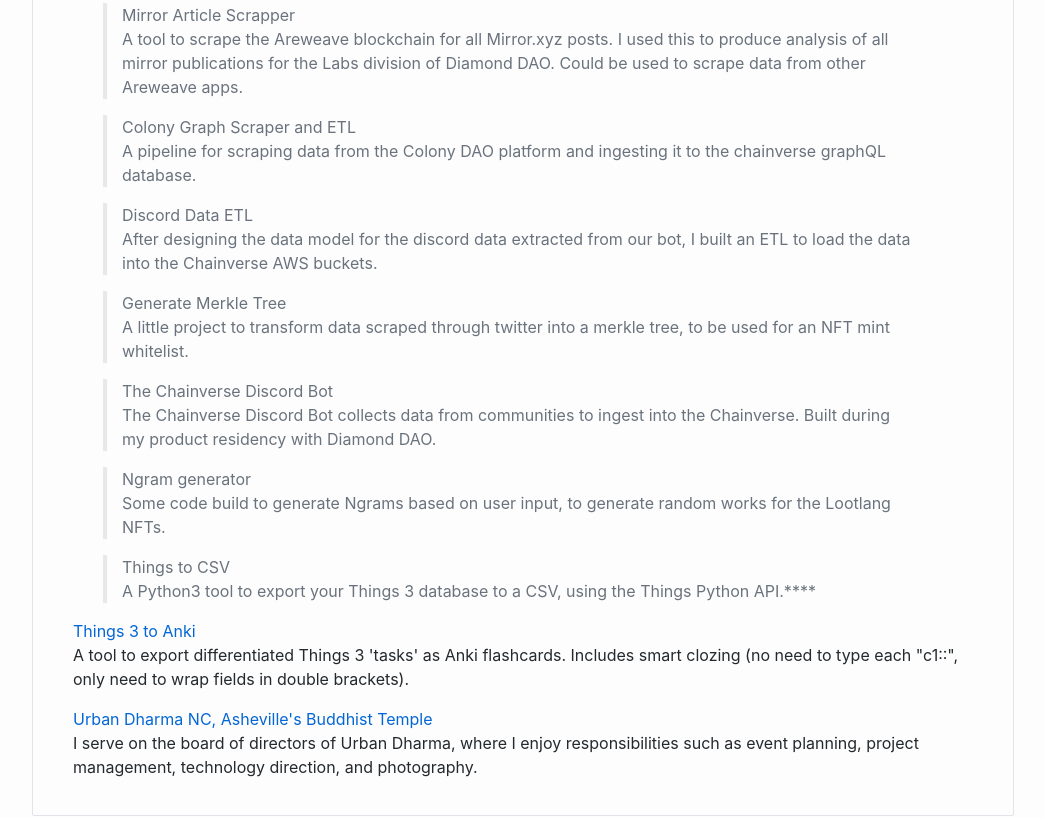
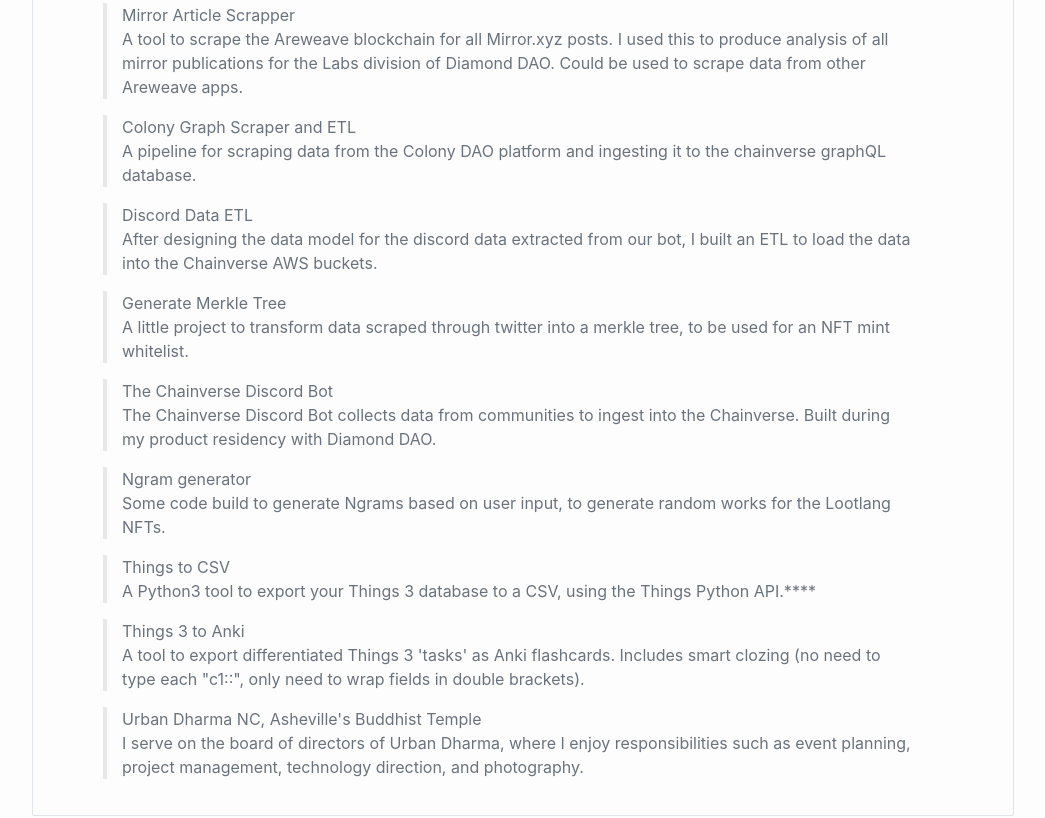
Before and after one commit to nathanabram/nathanabram.com, a plain HTML site: page index.html in a window 1280 px wide. Shown: the part 573-1391 px from the top of the page, without its empty margins (117-1162 px from the left). Drawn offline with Linux system fonts and the light colour scheme.

Commit message:
Include blockquotes

```diff
--- a/index.html
+++ b/index.html
@@ -59,10 +59,12 @@
   <p><a href="https://github.com/nathanabram/things_to_csv" target="_blank">Things to CSV</a><br />
   A Python3 tool to export your Things 3 database to a CSV, using the&nbsp;<a href="https://github.com/thingsapi/things.py" target="_blank">Things Python API</a>.****</p>
 </blockquote>
+<blockquote>
 
   <p><a href="https://github.com/nathanabram/things3toanki" target="_blank">Things 3 to Anki</a><br />
   A tool to export differentiated Things 3 'tasks' as Anki flashcards. Includes smart clozing (no need to type each "c1::", only need to wrap fields in double brackets).</p>
 </blockquote>
+<blockquote>
 
   <p><a href="https://udharmanc.com" target="_blank">Urban Dharma NC, Asheville's Buddhist Temple</a><br />
   I serve on the board of directors of Urban Dharma, where I enjoy responsibilities such as event planning, project management, technology direction, and photography.</p>
```
